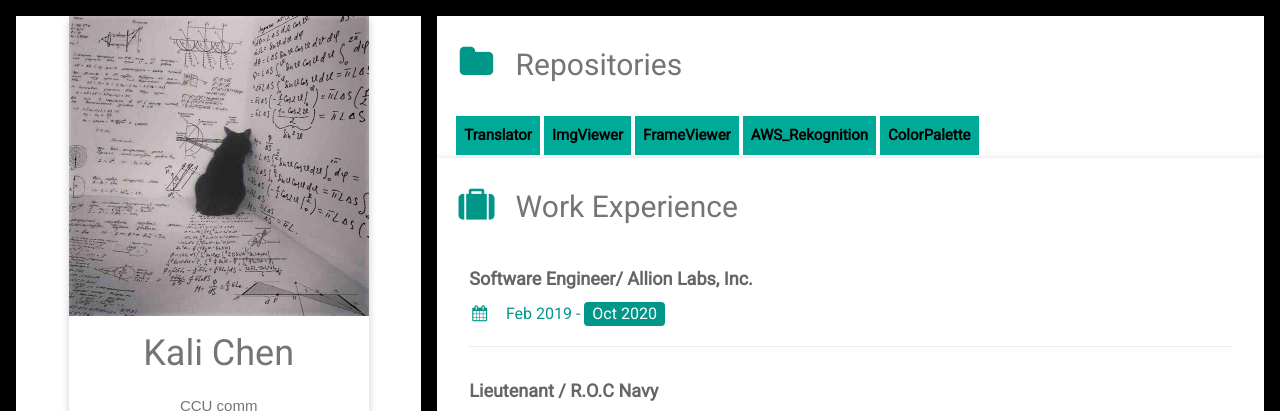
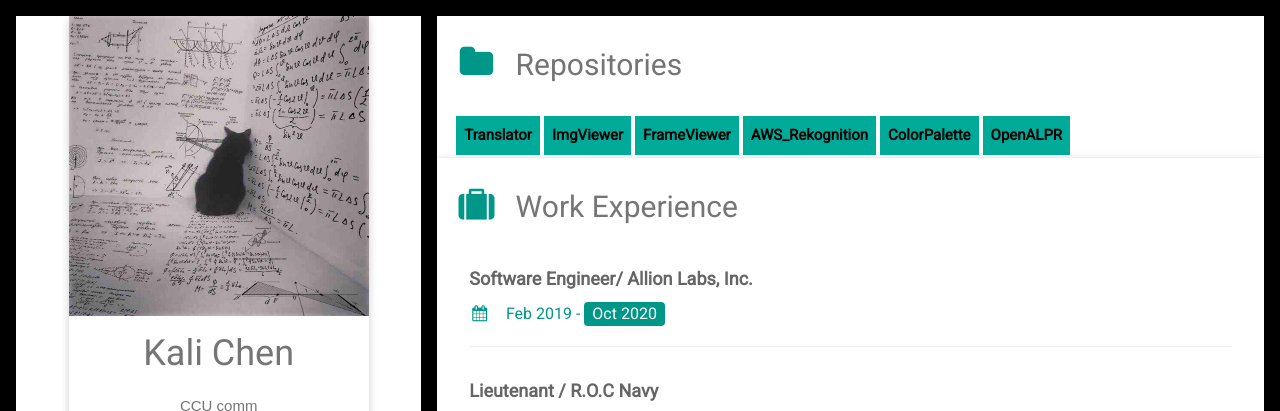
Before and after one commit to KaliChen/KaliChen.github.io, a plain HTML site: page index.html in a window 1280 px wide. Shown: the top 411 px of the page. Drawn offline with nearby package versions, Linux system fonts and the light colour scheme.

Commit message:
20210114

```diff
--- a/index.html
+++ b/index.html
@@ -150,6 +150,7 @@ html,body,h1,h2,h3,h4,h5,h6 {font-family: "Roboto", sans-serif}
 		    <td><button><a href="https://github.com/KaliChen/FrameViewer"><b>FrameViewer</b></a></button>	</td>
 		    <td><button><a href="https://github.com/KaliChen/AWS_Rekognition"><b>AWS_Rekognition</b></a></button></td>
 			<td><button><a href="https://github.com/KaliChen/ColorPalette"><b>ColorPalette</b></a></button></td>
+			<td><button><a href="https://github.com/KaliChen/OpenALPR"><b>OpenALPR</b></a></button></td>
 		  </tr>
 
         </table>
```
